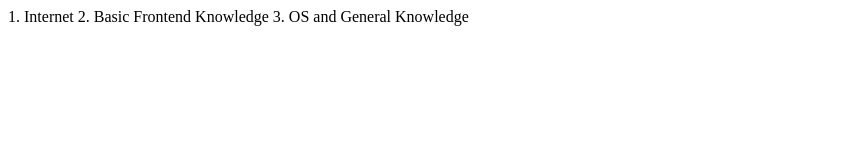
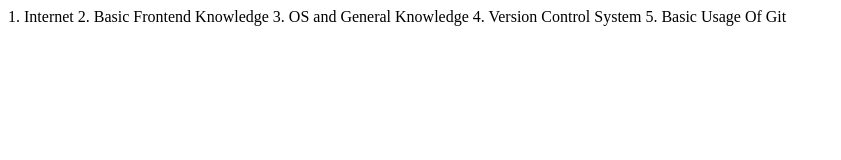
Before and after one commit to StellarG/proj1, a plain HTML site: page index.html in a window 1280 px wide. Shown: the whole page, without its empty margins (0-841 px from the left). Drawn offline with Linux system fonts and the light colour scheme.

Commit message:
Update index.html
adding content

```diff
--- a/index.html
+++ b/index.html
@@ -6,5 +6,7 @@
  1. Internet
  2. Basic Frontend Knowledge
  3. OS and General Knowledge
+ 4. Version Control System
+ 5. Basic Usage Of Git
 </body>
 </html>
```
